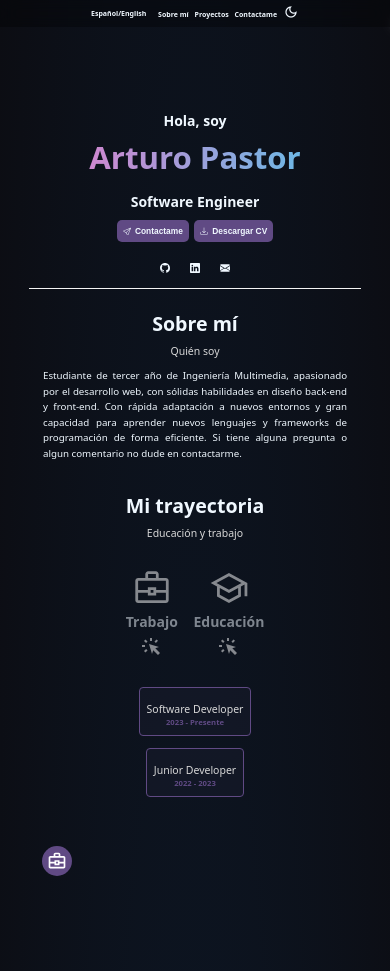
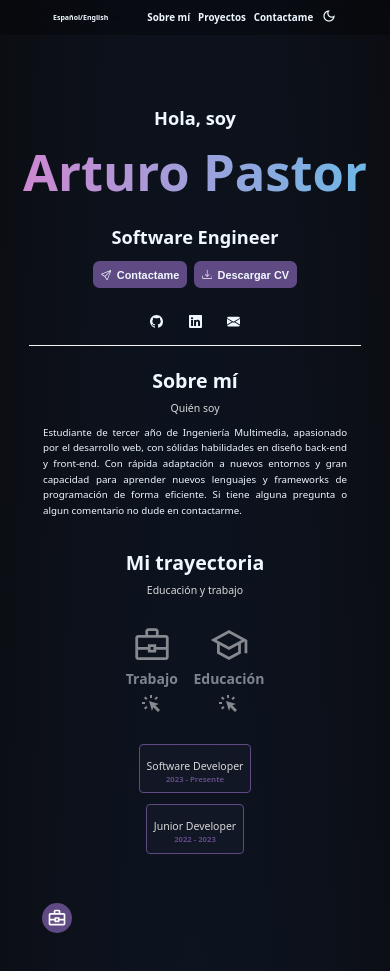
Before and after one commit to ArthurDev123/mi-portfolio, an Astro site: page / in a window 390 px wide. Shown: the top 971 px of the page. Built offline with nearby package versions, Linux system fonts and the light colour scheme; Astro itself is replaced by a stand-in of ours.

```diff
--- a/src/components/Navbar.astro
+++ b/src/components/Navbar.astro
@@ -131,18 +131,12 @@
   /* Tablet */
   @media (max-width: 768px) {
     nav {
-      gap: clamp(0.5rem, 5vw, 6rem);
       padding: clamp(0.5rem, 2vw, 1rem);
     }
 
     ul {
       gap: clamp(0.5rem, 2vw, 1rem);
     }
-
-    a {
-      font-size: clamp(0.6rem, 1.5vw, 0.8rem);
-    }
-
     .material-symbols-outlined {
       font-size: clamp(16px, 3vw, 20px);
     }
@@ -150,22 +144,10 @@
 
   /* Mobile */
   @media (max-width: 480px) {
-    nav {
-      gap: clamp(0.3rem, 3vw, 1rem);
-      padding: clamp(0.3rem, 1vw, 0.7rem);
-    }
 
     .language-toggle {
       font-size: clamp(0.5rem, 1vw, 0.6rem);
     }
-
-    ul {
-      gap: clamp(0.3rem, 1.5vw, 0.8rem);
-    }
-
-    a {
-      font-size: clamp(0.5rem, 1.2vw, 0.7rem);
-    }
   }
 </style>
 </style>
--- a/src/pages/index.astro
+++ b/src/pages/index.astro
@@ -372,17 +372,16 @@ También integré iconos dinámicos y secciones modulares para mostrar mis proye
 
   /* Mobile */
   @media (max-width: 480px) {
+
     #first {
+      zoom: 1.3;
       margin-top: clamp(0.5rem, 2vw, 5px);
       gap: clamp(0.8rem, 1.5vw, 1.2rem);
     }
 
-    h1 {
-      font-size: clamp(1.5rem, 8vw, 3rem);
-    }
+    #hero {
 
-    #hero {
-      margin-top: 100px;
+      margin-top: 70px;
       padding: clamp(0.3rem, 1vw, 0.5rem);
     }
 
```
